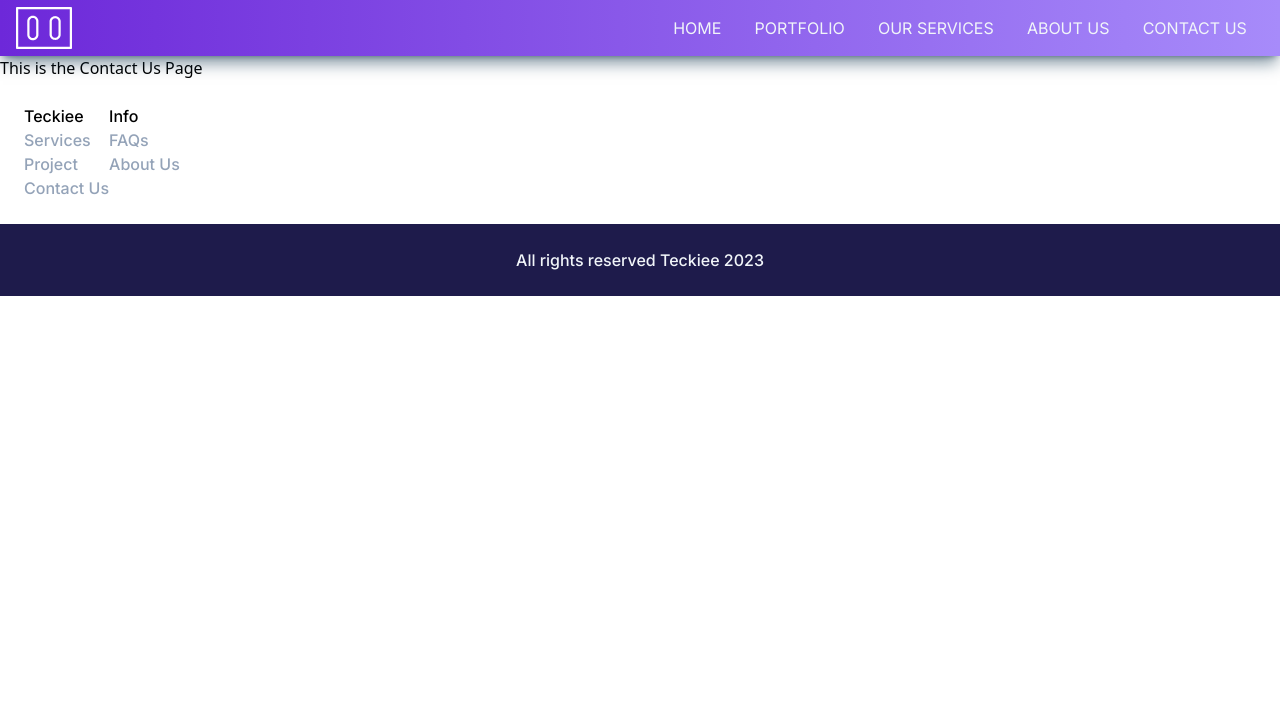
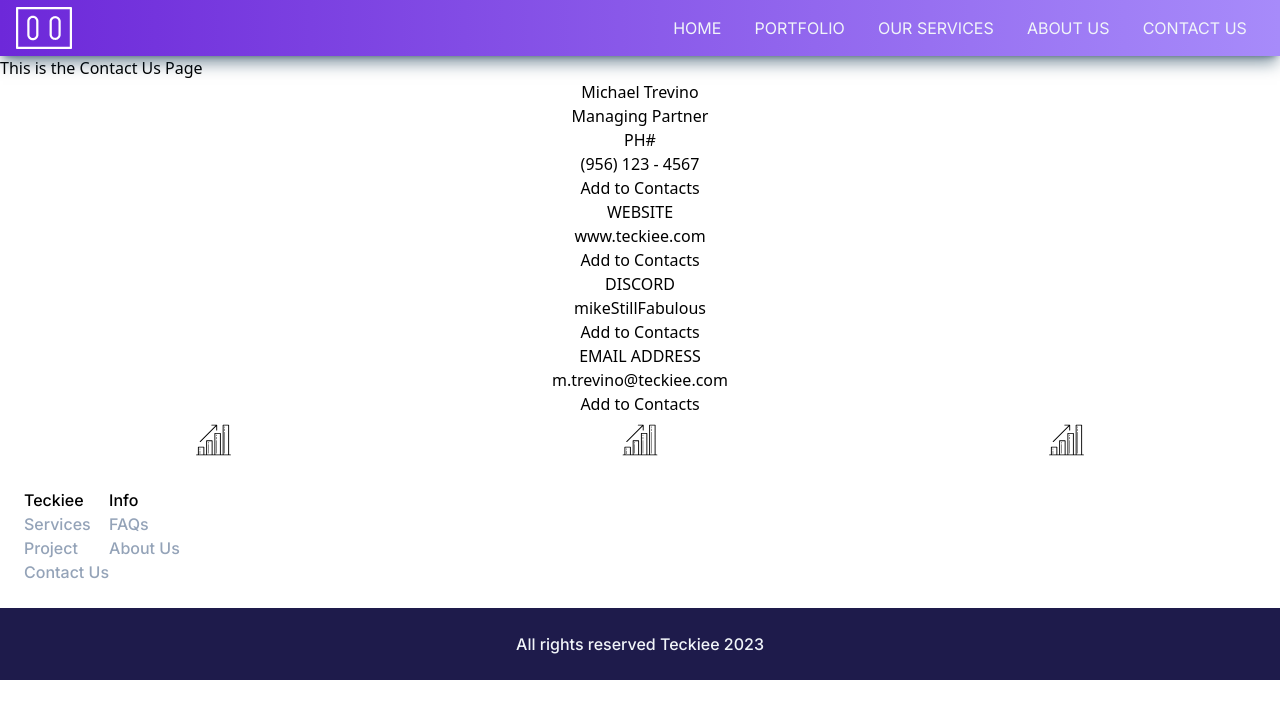
Before and after one commit to TrevMike/teckiee, a Next.js app: page /contact_us in a window 1280 px wide. Shown: the top 718 px of the page. Built offline with nearby package versions, Linux system fonts and the light colour scheme.

Commit message:
started bulding employee cards

```diff
--- a/src/components/Layout.js
+++ b/src/components/Layout.js
@@ -5,13 +5,13 @@ import ContactUsModal from "./contactUs/ContactUsModal";
 
 function Layout({ children }) {
   const contactUsToggle = useSelector(
-    (state) => state.modal.contactUsModal.active
+    state => state.modal.contactUsModal.active
   );
   return (
     <div>
       <Navbar />
       {children}
-      {contactUsToggle ? <ContactUsModal /> : ""}
+      {contactUsToggle && <ContactUsModal />}
       <Footer />
     </div>
   );
--- /dev/null
+++ b/src/components/businessCards/EmployeeCards.js
@@ -0,0 +1,95 @@
+import Image from "next/image";
+import { useState } from "react";
+
+function EmployeeCards() {
+  const [toggle, setToggle] = useState(0);
+  const employeeInfo = [
+    {
+      name: "Michael Trevino",
+      title: "Managing Partner",
+      info: [
+        { contactType: "PH#", contact: "(956) 123 - 4567" },
+        { contactType: "WEBSITE", contact: "www.teckiee.com" },
+        { contactType: "DISCORD", contact: "mikeStillFabulous" },
+        { contactType: "EMAIL ADDRESS", contact: "m.trevino@teckiee.com" },
+      ],
+
+      skills: ["Javascript", "CSS", "HTML", "Leadership"],
+      aboutMe: "I have a strong passion in coding and helping others.",
+      socialLinks: [
+        { linkTitle: "Facebook", imgURL: "#." },
+        { linkTitle: "TikTok", imgURL: "#." },
+      ],
+    },
+  ];
+  return (
+    <div>
+      {employeeInfo.map((item, index) => {
+        return (
+          <div key={index}>
+            <div className="flex flex-col justify-center items-center">
+              <h3>{item.name}</h3>
+              <h4>{item.title}</h4>
+            </div>
+
+            {toggle === 0 &&
+              item.info.map((item, index) => {
+                return (
+                  <div
+                    key={index}
+                    className="flex justify-center items-center flex-col"
+                  >
+                    <h3>{item.contactType}</h3>
+                    <h4>{item.contact}</h4>
+                    <button>Add to Contacts</button>
+                  </div>
+                );
+              })}
+            {toggle === 1 && "it is one"}
+
+            {toggle === 2 && (
+              <div>
+                <div className="flex justify-evenly w-full">
+                  <div className="w-1/2">
+                    <h3>SKILLS</h3>
+                    <ul>
+                      {item.skills.map((item, index) => {
+                        return <li key={index}>{item}</li>;
+                      })}
+                    </ul>
+                  </div>
+                  <div className="w-1/2">
+                    <h3>ABOUT ME</h3>
+                    <p>{item.aboutMe}</p>
+                  </div>
+                </div>
+                <textarea
+                  name=""
+                  id=""
+                  cols="30"
+                  rows="10"
+                  className="border border-l-fuchsia-400"
+                >
+                  project1
+                </textarea>
+              </div>
+            )}
+          </div>
+        );
+      })}
+      <nav className="flex justify-evenly w-full">
+        <div onClick={() => setToggle(0)} className="relative w-1/3 h-12">
+          <Image src="/seo.svg" alt="testing" fill priority={true} />
+        </div>
+        <div onClick={() => setToggle(1)} className="relative w-1/3">
+          <Image src="/seo.svg" alt="testing" fill priority={true} />
+        </div>
+        <div onClick={() => setToggle(2)} className="relative w-1/3">
+          <Image src="/seo.svg" alt="testing" fill priority={true} />
+        </div>
+      </nav>
+    </div>
+  );
+}
+
+export default EmployeeCards;
--- a/src/pages/contact_us.js
+++ b/src/pages/contact_us.js
@@ -2,6 +2,7 @@ import Head from "next/head";
 import { useEffect, useRef } from "react";
 import { useDispatch } from "react-redux";
 import { updateMenu } from "@/redux/ducks/menu";
+import EmployeeCards from "@/components/businessCards/EmployeeCards";
 
 function ContactUs() {
   const dispatch = useDispatch();
@@ -28,7 +29,10 @@ function ContactUs() {
       <Head>
         <title>Teckiee | Contact Us</title>
       </Head>
-      <div className="pt-14">This is the Contact Us Page</div>
+      <div className="pt-14">
+        This is the Contact Us Page
+        <EmployeeCards />
+      </div>
     </>
   );
 }
--- a/src/tailwind/output.css
+++ b/src/tailwind/output.css
@@ -613,6 +613,10 @@ video {
   height: 100vh;
 }
 
+.h-12 {
+  height: 3rem;
+}
+
 .w-1\/2 {
   width: 50%;
 }
@@ -717,6 +721,16 @@ video {
   border-radius: 0.75rem;
 }
 
+.rounded-b-lg {
+  border-bottom-right-radius: 0.5rem;
+  border-bottom-left-radius: 0.5rem;
+}
+
+.rounded-l-lg {
+  border-top-left-radius: 0.5rem;
+  border-bottom-left-radius: 0.5rem;
+}
+
 .rounded-r-lg {
   border-top-right-radius: 0.5rem;
   border-bottom-right-radius: 0.5rem;
@@ -727,22 +741,17 @@ video {
   border-top-right-radius: 0.5rem;
 }
 
-.rounded-b-lg {
-  border-bottom-right-radius: 0.5rem;
-  border-bottom-left-radius: 0.5rem;
-}
-
-.rounded-l-lg {
-  border-top-left-radius: 0.5rem;
-  border-bottom-left-radius: 0.5rem;
-}
-
 .rounded-bl-lg {
   border-bottom-left-radius: 0.5rem;
 }
 
-.rounded-tl-lg {
-  border-top-left-radius: 0.5rem;
+.border {
+  border-width: 1px;
+}
+
+.border-l-fuchsia-400 {
+  --tw-border-opacity: 1;
+  border-left-color: rgb(232 121 249 / var(--tw-border-opacity));
 }
 
 .bg-indigo-950 {
@@ -795,6 +804,14 @@ video {
   --tw-gradient-stops: var(--tw-gradient-from), var(--tw-gradient-to);
 }
 
+.from-purple-500 {
+  --tw-gradient-from: #a855f7 var(--tw-gradient-from-position);
+  --tw-gradient-from-position:  ;
+  --tw-gradient-to: rgb(168 85 247 / 0)  var(--tw-gradient-from-position);
+  --tw-gradient-to-position:  ;
+  --tw-gradient-stops: var(--tw-gradient-from), var(--tw-gradient-to);
+}
+
 .from-violet-700 {
   --tw-gradient-from: #6d28d9 var(--tw-gradient-from-position);
   --tw-gradient-from-position:  ;
@@ -803,12 +820,9 @@ video {
   --tw-gradient-stops: var(--tw-gradient-from), var(--tw-gradient-to);
 }
 
-.from-purple-500 {
-  --tw-gradient-from: #a855f7 var(--tw-gradient-from-position);
-  --tw-gradient-from-position:  ;
-  --tw-gradient-to: rgb(168 85 247 / 0)  var(--tw-gradient-from-position);
+.to-indigo-600 {
+  --tw-gradient-to: #4f46e5 var(--tw-gradient-to-position);
   --tw-gradient-to-position:  ;
-  --tw-gradient-stops: var(--tw-gradient-from), var(--tw-gradient-to);
 }
 
 .to-purple-500 {
@@ -818,11 +832,6 @@ video {
 
 .to-violet-400 {
   --tw-gradient-to: #a78bfa var(--tw-gradient-to-position);
-  --tw-gradient-to-position:  ;
-}
-
-.to-indigo-600 {
-  --tw-gradient-to: #4f46e5 var(--tw-gradient-to-position);
   --tw-gradient-to-position:  ;
 }
 
```
